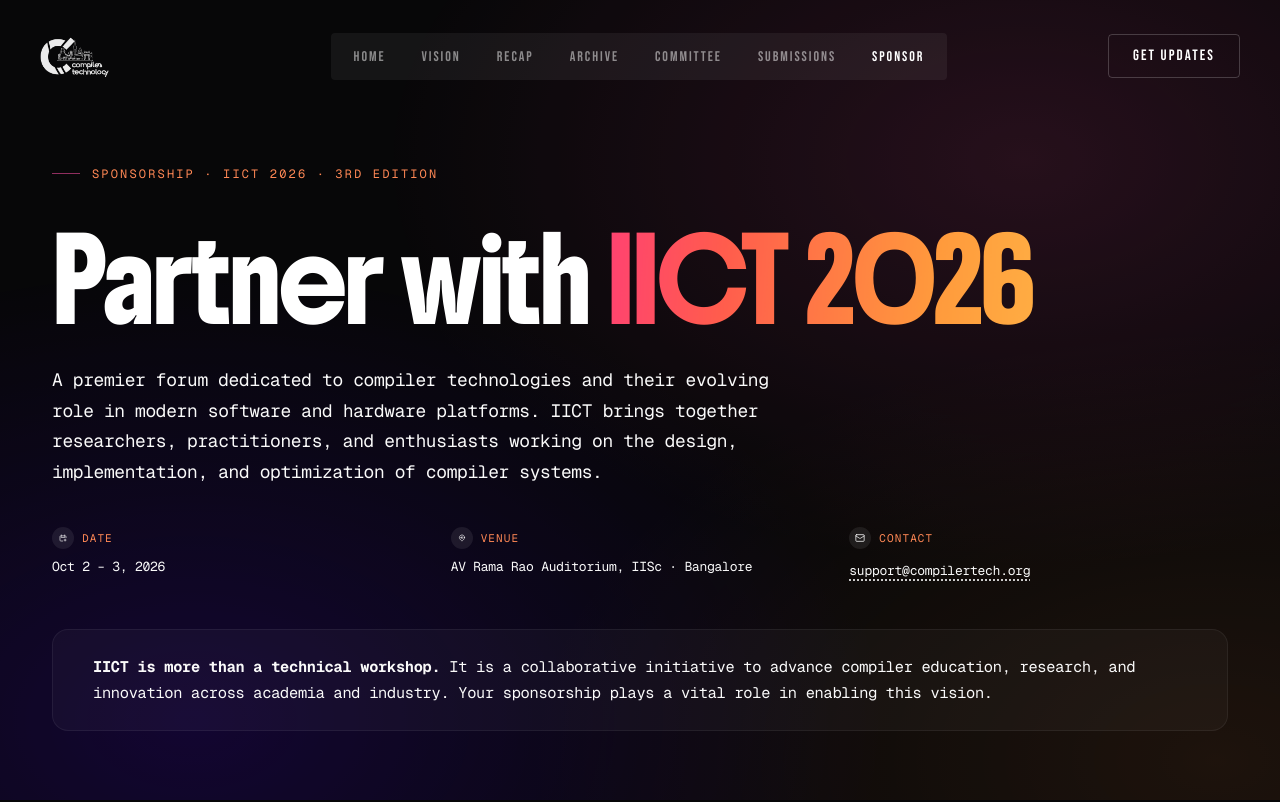
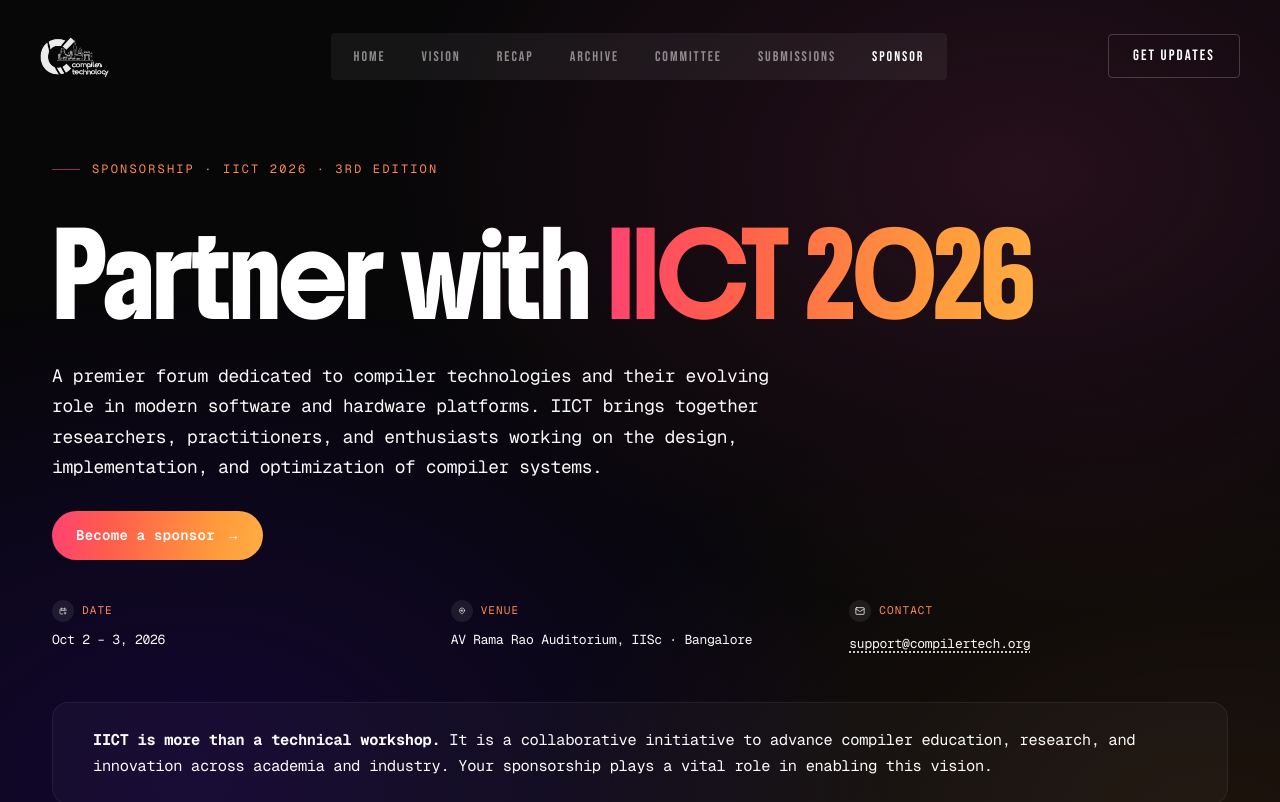
Before and after one commit to WasThatRudy/iict-landing, a Next.js app: page /sponsorships in a window 1280 px wide. Shown: the top 802 px of the page. Built offline with nearby package versions, Linux system fonts and the light colour scheme.

Commit message:
make sponsorship submit gradient seamless and add hero CTA scrolling to form

```diff
--- a/components/organisms/SponsorshipFormSection.tsx
+++ b/components/organisms/SponsorshipFormSection.tsx
@@ -342,7 +342,7 @@
                     className="mt-1 inline-flex items-center justify-center gap-2 rounded-full px-6 py-3.5 disabled:opacity-60"
                     style={{
                       background:
-                        "linear-gradient(95deg, #ff2d8e 0%, #ff5c4d 50%, #ff9a3c 100%)",
+                        "linear-gradient(95deg, #ff2d8e 0%, #ff5c4d 25%, #ff9a3c 50%, #ffc14a 75%, #ff2d8e 100%)",
                       backgroundSize: "200% auto",
                       color: "#fff",
                       fontFamily: "var(--font-geist-mono)",
--- a/components/organisms/SponsorshipsHero.tsx
+++ b/components/organisms/SponsorshipsHero.tsx
@@ -124,6 +124,42 @@
             software and hardware platforms. IICT brings together researchers, practitioners, and
             enthusiasts working on the design, implementation, and optimization of compiler systems.
           </motion.p>
+
+          {/* CTA */}
+          <motion.div
+            variants={FADE_UP}
+            transition={{ duration: 0.55, ease: [0.22, 1, 0.36, 1] }}
+            className="pt-2"
+          >
+            <motion.a
+              href="#contact-form"
+              className="inline-flex items-center gap-2.5 rounded-full px-6 py-3.5"
+              style={{
+                background:
+                  "linear-gradient(95deg, #ff2d8e 0%, #ff5c4d 25%, #ff9a3c 50%, #ffc14a 75%, #ff2d8e 100%)",
+                backgroundSize: "200% auto",
+                color: "#fff",
+                fontFamily: "var(--font-geist-mono)",
+                fontWeight: 600,
+                fontSize: 14,
+                letterSpacing: "0.02em",
+              }}
+              animate={{ backgroundPosition: ["0% 50%", "200% 50%"] }}
+              transition={{ duration: 6, repeat: Infinity, ease: "linear" }}
+              whileHover={{ scale: 1.03, boxShadow: "0 0 28px rgba(255,90,77,0.5)" }}
+              whileTap={{ scale: 0.97 }}
+            >
+              <span>Become a sponsor</span>
+              <motion.span
+                aria-hidden
+                style={{ display: "inline-block" }}
+                animate={{ x: [0, 4, 0] }}
+                transition={{ duration: 1.6, repeat: Infinity, ease: "easeInOut" }}
+              >
+                →
+              </motion.span>
+            </motion.a>
+          </motion.div>
         </div>
 
         {/* Event meta */}
```
